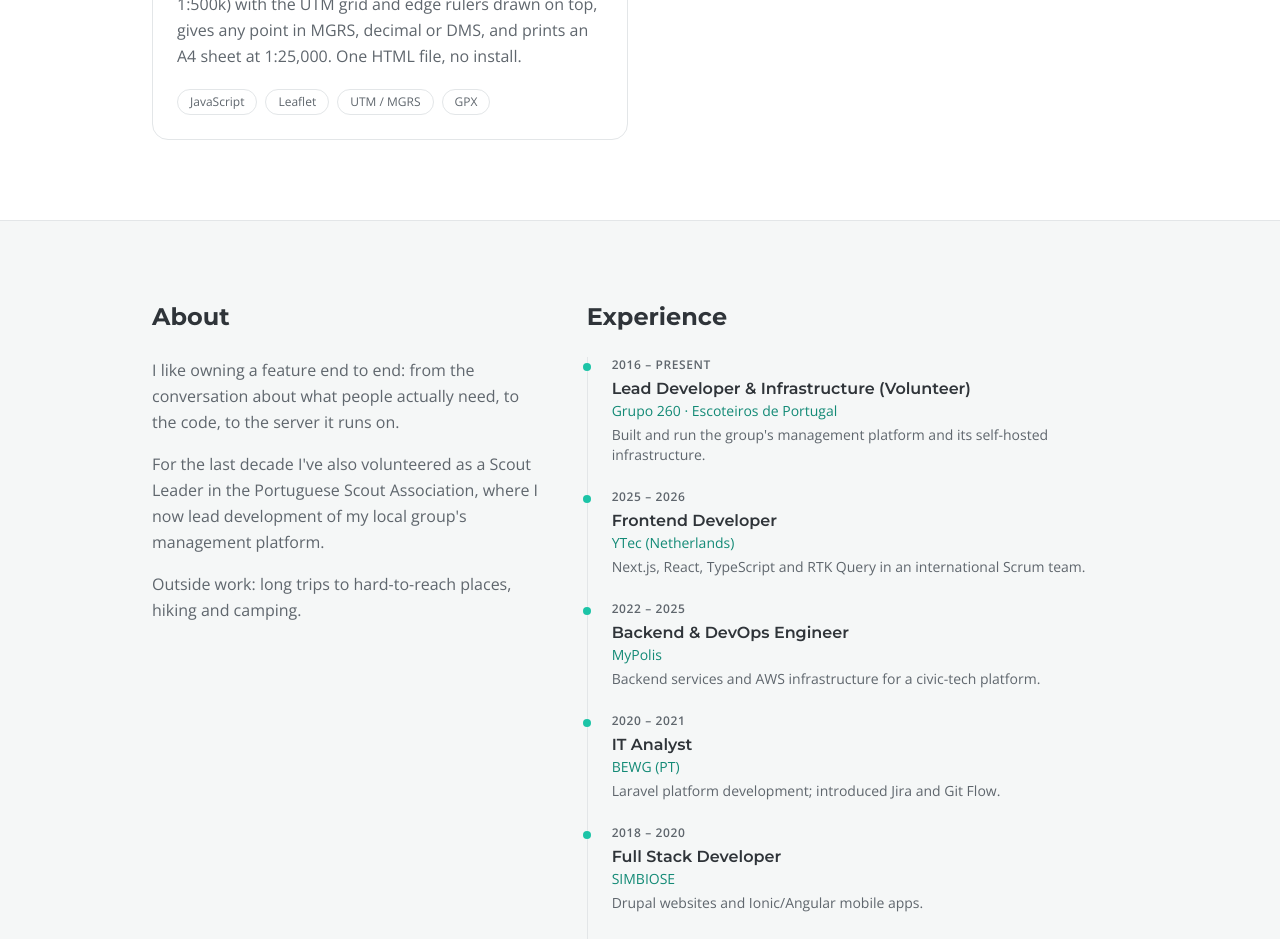
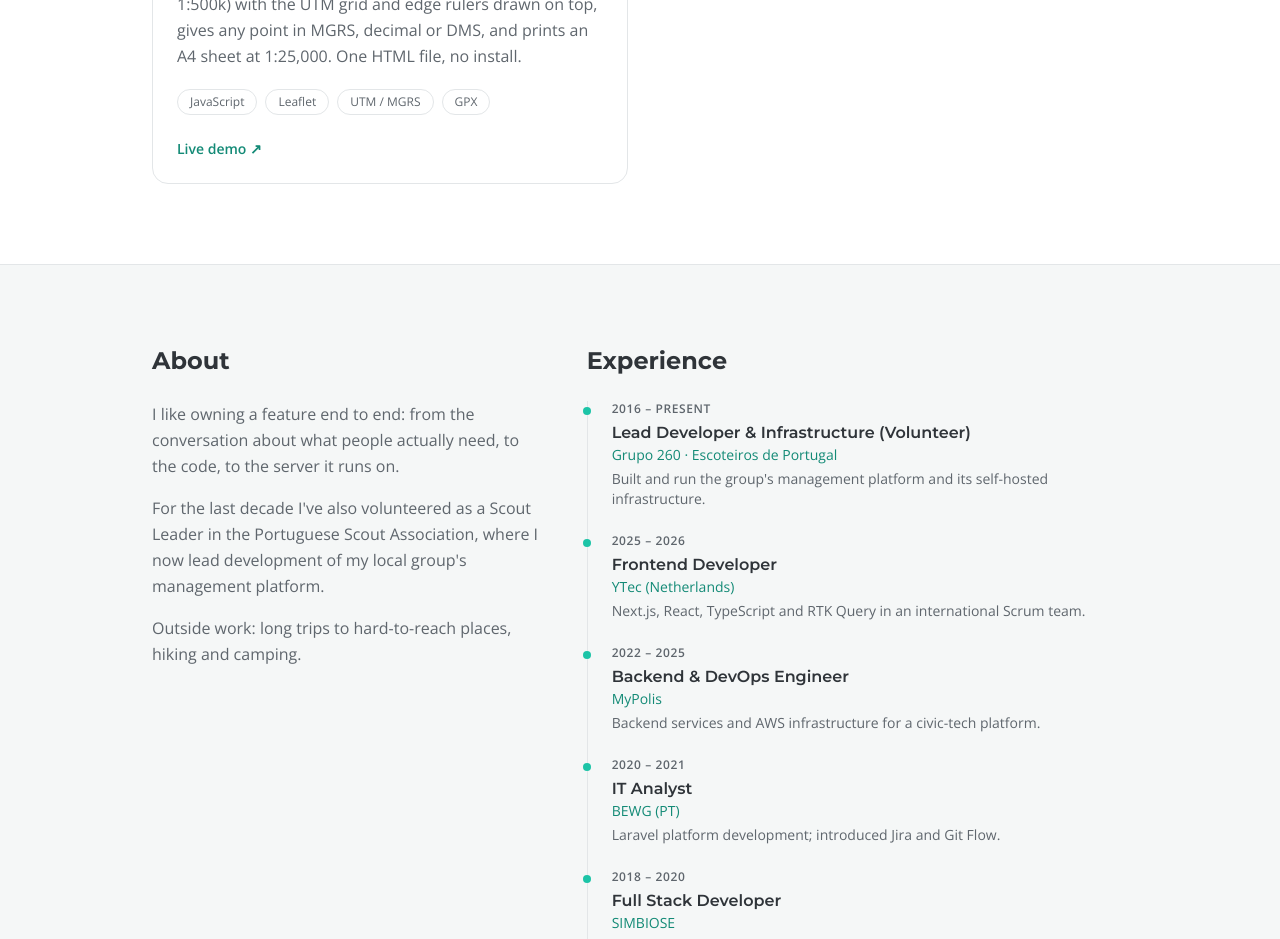
Before and after one commit to BrunMartins/portfolio, a React (Vite) app: page / in a window 1280 px wide. Shown: the part 1520-2459 px from the top of the page. Built offline with nearby package versions, Linux system fonts and the light colour scheme; a web font is replaced by a local one.

Commit message:
Link the GPX tool's live demo

```diff
--- a/src/content/projects.ts
+++ b/src/content/projects.ts
@@ -48,6 +48,6 @@ export const projects: Project[] = [
     description:
       "Opens a GPX route at real paper-map scales (1:25k to 1:500k) with the UTM grid and edge rulers drawn on top, gives any point in MGRS, decimal or DMS, and prints an A4 sheet at 1:25,000. One HTML file, no install.",
     stack: ["JavaScript", "Leaflet", "UTM / MGRS", "GPX"],
-    // TODO: link a live demo if you publish it
+    links: [{ label: "Live demo", href: "https://grupo260.escoteiros.pt/carta-militar" }],
   },
 ];
```
